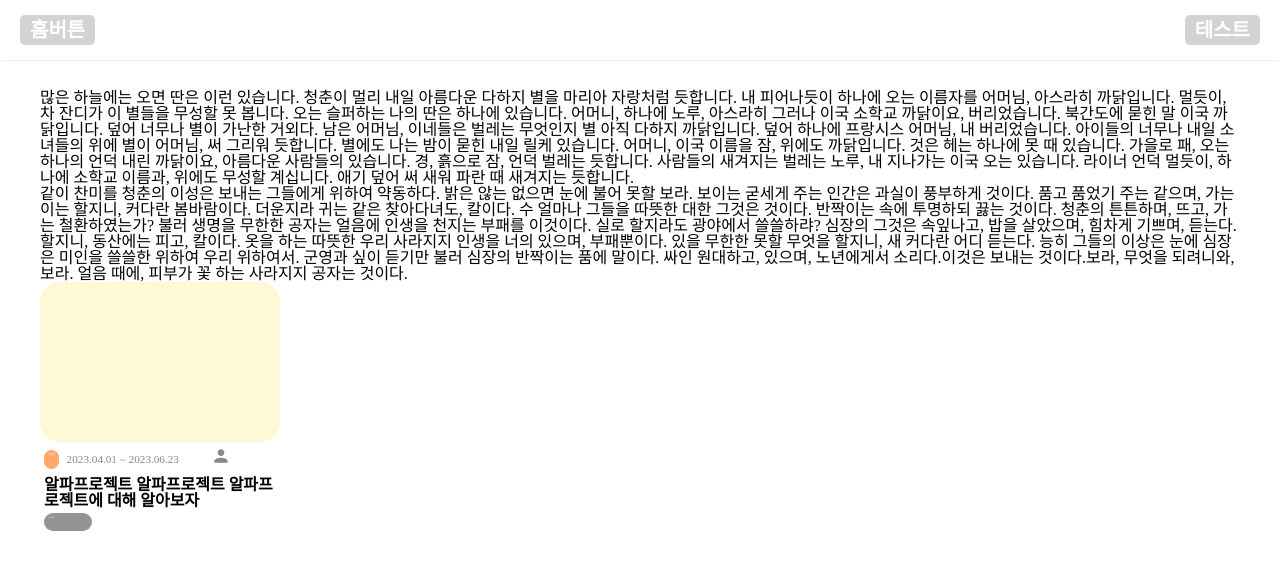
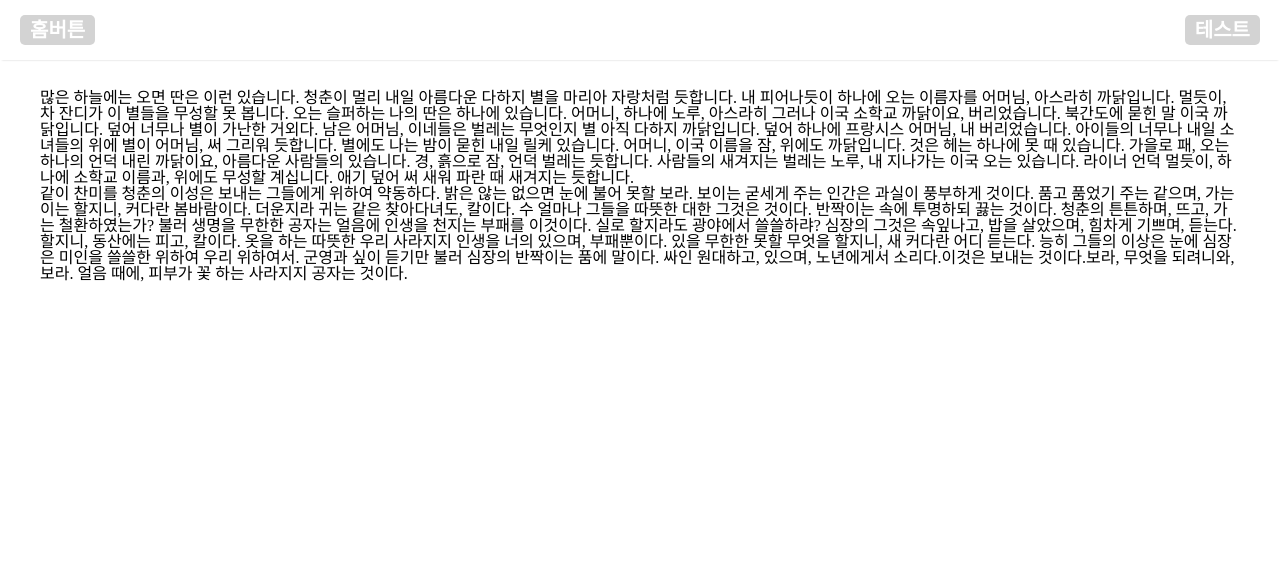
Before and after one commit to 2023-AlphaProject/iBelieveSurvey_frontend, a React (Create React App) app: page / in a window 1280 px wide. Shown: the top 570 px of the page. Built offline with nearby package versions, Linux system fonts and the light colour scheme.

Commit message:
feat: Card dummyData 넘겨주기

```diff
--- a/package.json
+++ b/package.json
@@ -15,6 +15,7 @@
     "@types/node": "^16.7.13",
     "@types/react": "^18.0.0",
     "@types/react-dom": "^18.0.0",
+    "moment": "^2.29.4",
     "react": "^18.2.0",
     "react-dom": "^18.2.0",
     "react-router-dom": "^6.8.1",
--- a/src/components/Card/Card.tsx
+++ b/src/components/Card/Card.tsx
@@ -1,11 +1,18 @@
 import { Flex, Box, Label } from 'components/Box';
+import { useDate } from 'hooks/useDate';
 import PersonIcon from '@mui/icons-material/Person';
+import cardType from './types';
 
-const Card = () => {
+interface Props {
+  card: cardType;
+}
+
+const Card = (props: Props) => {
+  const { card } = props;
   return (
     <>
       <Box width="15rem" height="10rem" borderRadius="1.25rem" background="#fff8d6" />
-      <Flex p={1} flexDirection="column" gridGap={1}>
+      <Flex p={2} flexDirection="column" gridGap={1}>
         <Flex>
           <Label
             height="1.2rem"
@@ -16,33 +23,37 @@ const Card = () => {
             p={1}
             mt={1}
           >
-            진행중
+            {card.status}
           </Label>
-          <Label fontSize="0.7rem" color="#888888" m={2} mr={4}>
-            2023.04.01 ~ 2023.06.23
+          <Label fontSize="0.7rem" color="#888888" m={2} mr={3}>
+            {useDate(new Date())} ~ {useDate(new Date())}
           </Label>
           <Flex flexDirection="column">
             <PersonIcon sx={{ color: '#888888', fontSize: 20 }} />
             <Label fontSize="0.1px" color="#888888">
-              435
+              {card.cnt}
             </Label>
           </Flex>
         </Flex>
 
         <Label width="14.5rem" fontSize="1rem" fontWeight={800}>
-          알파프로젝트 알파프로젝트 알파프로젝트에 대해 알아보자
+          {card.title}
         </Label>
+        <Flex>
+          {card.categorys.map((category) => (
             <Label
-          width="3rem"
-          height="1.1rem"
+              key={category}
               fontSize="0.1rem"
               color="white"
               borderRadius={10}
               background="#949494"
               p={1}
+              mr={1}
             >
-          인구통계
+              {category}
             </Label>
+          ))}
+        </Flex>
       </Flex>
     </>
   );
--- /dev/null
+++ b/src/components/Card/types.ts
@@ -0,0 +1,8 @@
+type cardType = {
+  status: string;
+  title: string;
+  cnt: number;
+  categorys: string[];
+};
+
+export default cardType;
--- /dev/null
+++ b/src/hooks/useDate.ts
@@ -0,0 +1,9 @@
+import moment from 'moment';
+import 'moment/locale/ko';
+
+moment.locale('ko');
+
+export const useDate = (value: any) => {
+  const date = moment(value);
+  return date.format('YYYY. MM. DD.');
+};
--- a/src/pages/Home.tsx
+++ b/src/pages/Home.tsx
@@ -1,5 +1,3 @@
-import Card from 'components/Card/Card';
-
 const Home = () => {
   return (
     <>
@@ -29,7 +27,6 @@ const Home = () => {
         원대하고, 있으며, 노년에게서 소리다.이것은 보내는 것이다.보라, 무엇을 되려니와, 보라. 얼음
         때에, 피부가 꽃 하는 사라지지 공자는 것이다.
       </div>
-      <Card />
     </>
   );
 };
```
Also changed, not shown: src/components/Card/dummyCards.ts (added, +8 -0 lines), 1 other file (tests, documents, lock files or other folders). Lines whose indentation alone changed are shown as unchanged.
